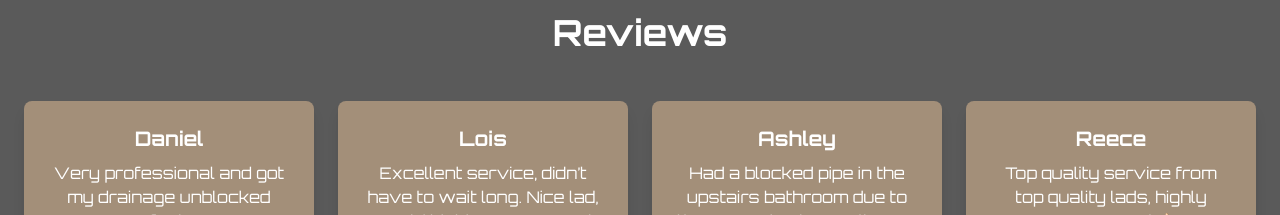
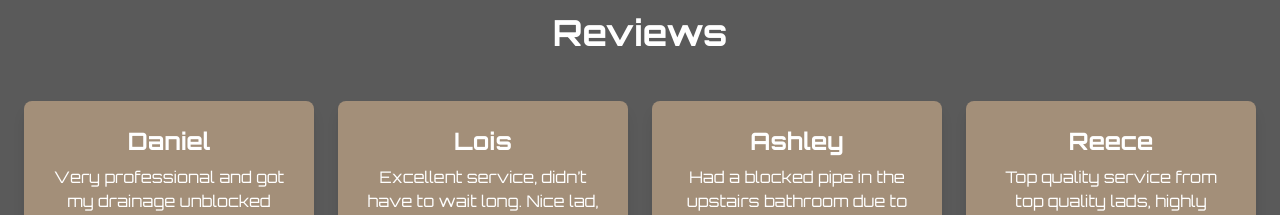
Before and after one commit to oyousaf/dh, a Next.js app: page / in a window 1280 px wide. Shown: the part 5060-5275 px from the top of the page. Built offline with nearby package versions, Linux system fonts and the light colour scheme.

Commit message:
squashing bugs

```diff
--- a/components/Reviews.jsx
+++ b/components/Reviews.jsx
@@ -16,7 +16,7 @@ export default function Reviews() {
             animate={{ opacity: 1, y: 0 }}
             transition={{ delay: 0.1 * review.id, duration: 0.5 }}
           >
-            <p className="text-xl font-semibold">{review.name}</p>
+            <p className="text-2xl font-semibold">{review.name}</p>
             <p className="text-gray-600 mt-2">{review.content}</p>
           </motion.div>
         ))}
```
